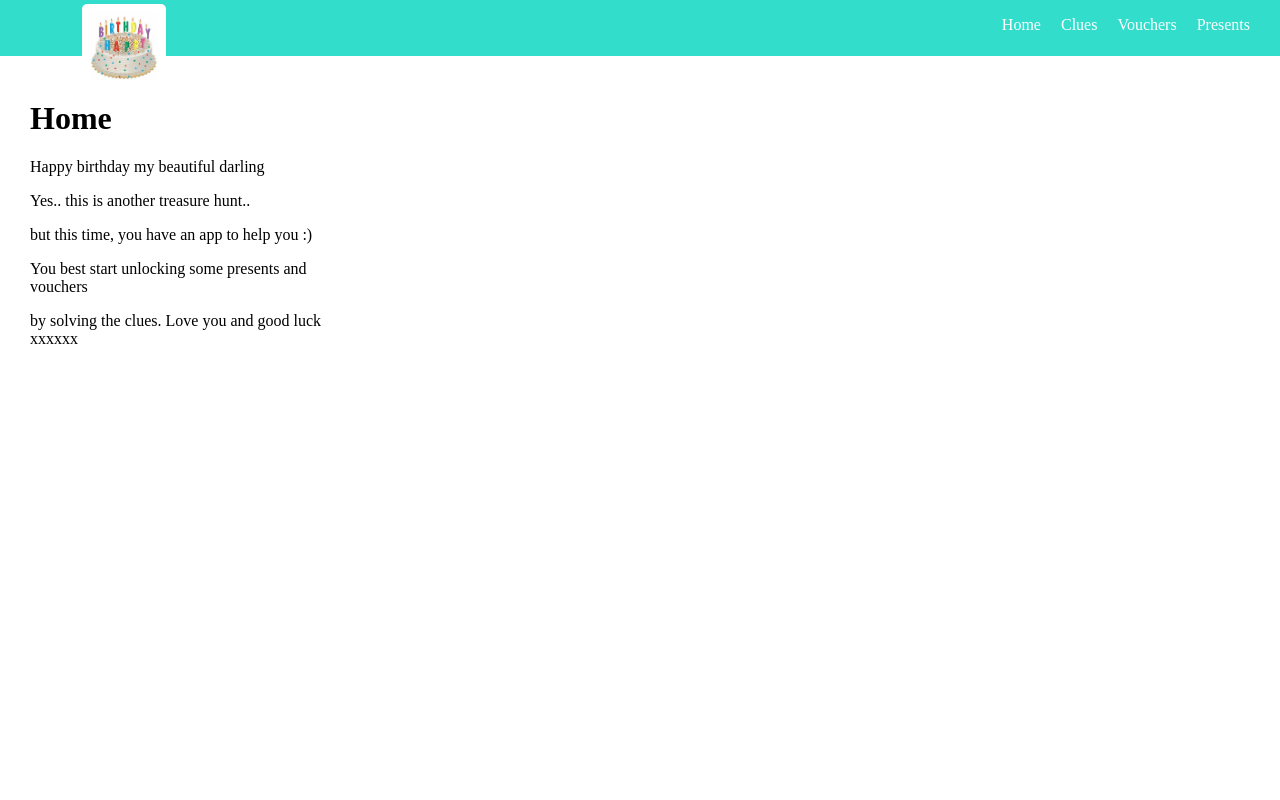
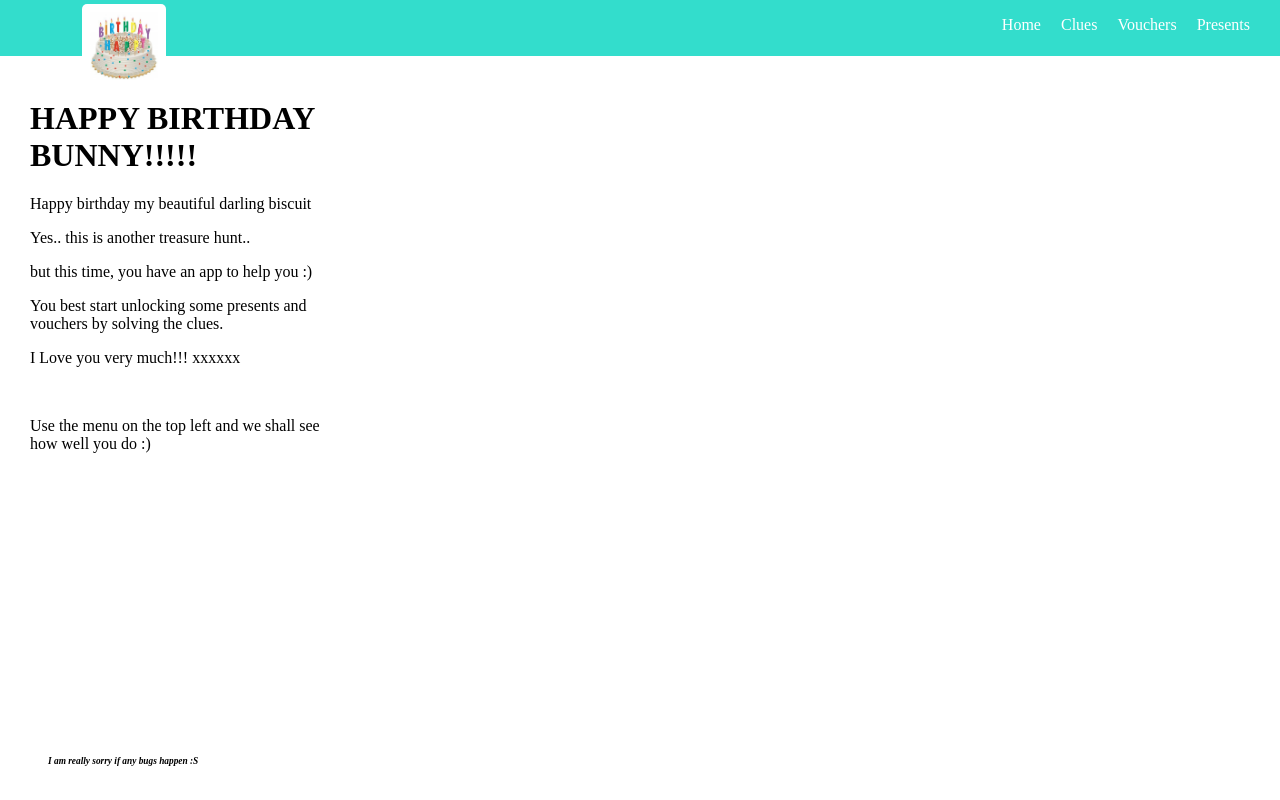
Before and after one commit to adam23stevens/JulesApp, a React app: page / in a window 1280 px wide. Built offline with nearby package versions, Linux system fonts and the light colour scheme; a web font is replaced by a local one.

Commit message:
clue style

```diff
--- /dev/null
+++ b/src/components/UI/Footer/footer.css
@@ -0,0 +1,5 @@
+.footer{
+    position:absolute;
+    bottom: 2rem;
+    left: 3rem;
+}
--- /dev/null
+++ b/src/components/UI/Footer/footer.js
@@ -0,0 +1,10 @@
+import React from 'react';
+import classes from './footer.css';
+
+const footer = (props) => (
+    <div className={classes.footer}>
+        {props.children}
+    </div>
+)
+
+export default footer;
--- a/src/containers/Clues/Clue/Clue.css
+++ b/src/containers/Clues/Clue/Clue.css
@@ -11,7 +11,7 @@
 }
 
 .answerBox {
- width:80%;
+ margin: 0 10%;
  font-weight: bold;
  border: 3px solid gold;
  box-shadow: 1px 1px 1px gold;
@@ -19,14 +19,13 @@
 }
 
 .answerButton {
-    width: 25%;
     background-color: #33bb11;
     border-radius: 5px;
     font-size: 19pt;
     color: white;
     box-shadow: 1px 1px 4px black;
     line-height: 2rem;
-    margin: 2rem 20%;
+    margin: 2rem 25%;
 }
 
 .back {
--- a/src/containers/Clues/Clue/Clue.js
+++ b/src/containers/Clues/Clue/Clue.js
@@ -1,6 +1,7 @@
 import React, { Component } from 'react';
 import classes from './Clue.css';
 import Wrap from '../../../hoc/wrap/wrap';
+import Footer from '../../../components/UI/Footer/footer';
 import NavigationItem from '../../../components/Navigation/NavigationItems/NavigationItem/NavigationItem';
 import axios from '../../../axios-base';
 import Spinner from '../../../components/UI/Spinner/Spinner';
@@ -15,13 +16,15 @@ class Clue extends Component {
 
     onCheckAnswer = (answer, guess) => {
 
+        const isCorrect = answer.toUpperCase() === guess.toUpperCase();
+
         alert(
-            answer === guess
+            isCorrect
                 ? 'you got it right'
                 : 'nope, that was wrong'
         )
 
-        if (answer !== guess) {
+        if (!isCorrect) {
             this.refs.answerText.value = '';
         } else {
             //unlock stuff
@@ -120,9 +123,11 @@ class Clue extends Component {
         return (
             <Wrap>
                 {clueDisplay}
-                <div className={classes.back}>
-                    <NavigationItem link='/clues'>{backToClueText}</NavigationItem>
-                </div>
+                <Footer>
+                    <div className={classes.back}>
+                        <NavigationItem link='/clues'>{backToClueText}</NavigationItem>
+                    </div>
+                </Footer>
             </Wrap>
         )
     }
--- a/src/containers/Clues/clues.js
+++ b/src/containers/Clues/clues.js
@@ -51,7 +51,7 @@ class Clues extends Component {
 
         return (
             <div className='clues'>
-                <h1>Clues so far</h1>
+                <h1>Your clues so far...</h1>
                 <ul className='clueList'>
                     {allClues}
                 </ul>
--- a/src/containers/Home/home.css
+++ b/src/containers/Home/home.css
@@ -0,0 +1,5 @@
+.smallText{
+    font-size:7pt;
+    font-style: italic;
+    font-weight: bold;
+}
--- a/src/containers/Home/home.js
+++ b/src/containers/Home/home.js
@@ -1,18 +1,29 @@
 import React from 'react';
 import classes from './home.css';
+import Footer from '../../components/UI/Footer/footer';
+import Wrap from '../../hoc/wrap/wrap';
 
 const home = () => {
     return (
-        <div className={classes.home}>
-            <h1>Home</h1>
+        <Wrap>
+            <div className={classes.home}>
+                <h1>HAPPY BIRTHDAY BUNNY!!!!!</h1>
 
-            <span>Happy birthday my beautiful darling</span>
-            <p>Yes.. this is another treasure hunt..</p>
-            <p>but this time, you have an app to help you :)</p>
+                <span>Happy birthday my beautiful darling biscuit</span>
+                <p>Yes.. this is another treasure hunt..</p>
+                <p>but this time, you have an app to help you :)</p>
 
-            <p>You best start unlocking some presents and vouchers</p>
-            <p>by solving the clues. Love you and good luck xxxxxx</p>
-        </div>
+                <p>You best start unlocking some presents and vouchers by solving the clues.</p>
+                <p>I Love you very much!!! xxxxxx</p>
+                <br/>
+
+                <p>Use the menu on the top left and we shall see how well you do :)</p>
+            </div>
+            <Footer>
+                <span className={classes.smallText}>I am really sorry if any bugs happen :S</span>
+            </Footer>
+        </Wrap>
+
     )
 }
 
--- a/src/containers/Presents/presents.js
+++ b/src/containers/Presents/presents.js
@@ -51,7 +51,7 @@ class presents extends Component {
         }
         return (
             <Wrap>
-                <h1>Presents</h1>
+                <h1>OMG PRESENTS!!!</h1>
                 <ul className={classes.presents}>
                     {presentItems}
                 </ul>
--- a/src/containers/Vouchers/vouchers.js
+++ b/src/containers/Vouchers/vouchers.js
@@ -53,7 +53,7 @@ class vouchers extends Component {
         }
         return (
             <Wrap>
-                <h1>vouchers</h1>
+                <h1>Your available birthday vouchers</h1>
                 <ul className={classes.vouchers}>
                     {voucherItems}
                 </ul>
```
Also changed, not shown: 11 other files (tests, documents, lock files or other folders).
